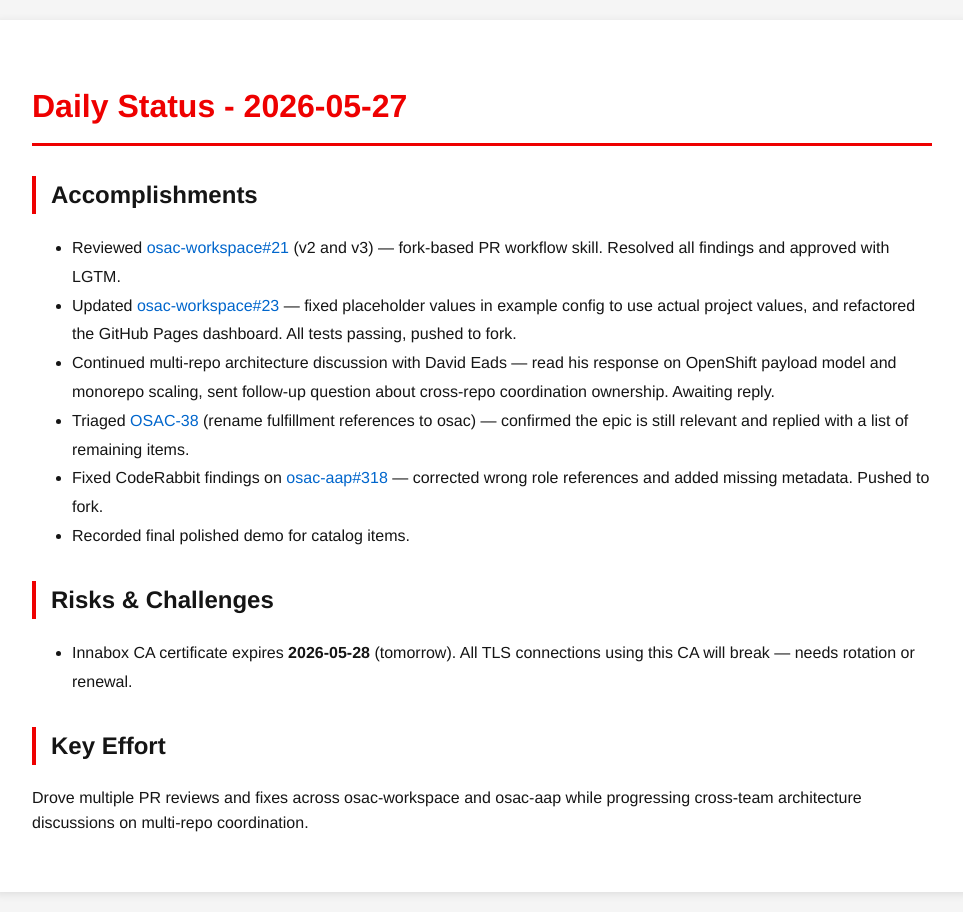
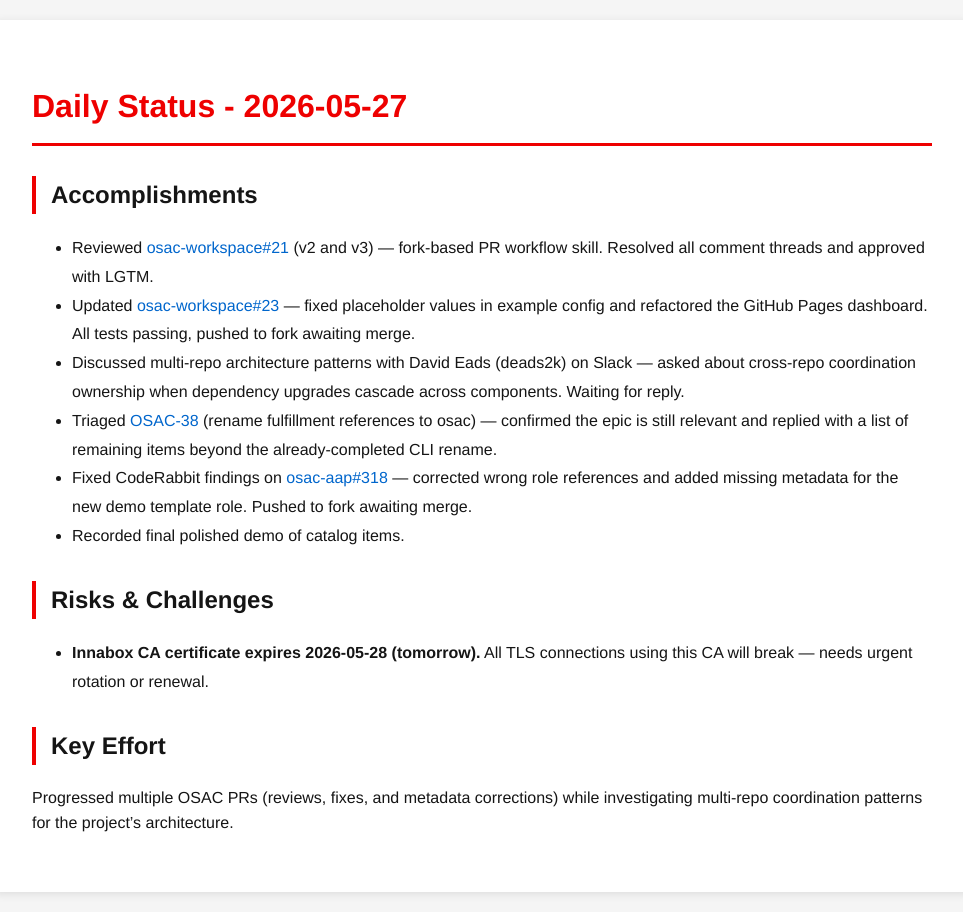
Before and after one commit to tzvatot/daily-status, a Jekyll site: the page built from 2026-05-27.md, in a window 1280 px wide. Shown: the whole page, without its empty margins (158-1121 px from the left). Built offline with Jekyll 4.4.1, drawn with Linux system fonts in a browser that asks for light colours.

Commit message:
Daily status update - 2026-05-27

```diff
--- a/2026-05-27.md
+++ b/2026-05-27.md
@@ -7,15 +7,15 @@
 # Daily Status - 2026-05-27
 
 ## Accomplishments
-- Reviewed [osac-workspace#21](https://github.com/osac-project/osac-workspace/pull/21) (v2 and v3) — fork-based PR workflow skill. Resolved all findings and approved with LGTM.
-- Updated [osac-workspace#23](https://github.com/osac-project/osac-workspace/pull/23) — fixed placeholder values in example config to use actual project values, and refactored the GitHub Pages dashboard. All tests passing, pushed to fork.
-- Continued multi-repo architecture discussion with David Eads — read his response on OpenShift payload model and monorepo scaling, sent follow-up question about cross-repo coordination ownership. Awaiting reply.
-- Triaged [OSAC-38](https://redhat.atlassian.net/browse/OSAC-38) (rename fulfillment references to osac) — confirmed the epic is still relevant and replied with a list of remaining items.
-- Fixed CodeRabbit findings on [osac-aap#318](https://github.com/osac-project/osac-aap/pull/318) — corrected wrong role references and added missing metadata. Pushed to fork.
-- Recorded final polished demo for catalog items.
+- Reviewed [osac-workspace#21](https://github.com/osac-project/osac-workspace/pull/21) (v2 and v3) — fork-based PR workflow skill. Resolved all comment threads and approved with LGTM.
+- Updated [osac-workspace#23](https://github.com/osac-project/osac-workspace/pull/23) — fixed placeholder values in example config and refactored the GitHub Pages dashboard. All tests passing, pushed to fork awaiting merge.
+- Discussed multi-repo architecture patterns with David Eads (deads2k) on Slack — asked about cross-repo coordination ownership when dependency upgrades cascade across components. Waiting for reply.
+- Triaged [OSAC-38](https://redhat.atlassian.net/browse/OSAC-38) (rename fulfillment references to osac) — confirmed the epic is still relevant and replied with a list of remaining items beyond the already-completed CLI rename.
+- Fixed CodeRabbit findings on [osac-aap#318](https://github.com/osac-project/osac-aap/pull/318) — corrected wrong role references and added missing metadata for the new demo template role. Pushed to fork awaiting merge.
+- Recorded final polished demo of catalog items.
 
 ## Risks & Challenges
-- Innabox CA certificate expires **2026-05-28** (tomorrow). All TLS connections using this CA will break — needs rotation or renewal.
+- **Innabox CA certificate expires 2026-05-28 (tomorrow).** All TLS connections using this CA will break — needs urgent rotation or renewal.
 
 ## Key Effort
-Drove multiple PR reviews and fixes across osac-workspace and osac-aap while progressing cross-team architecture discussions on multi-repo coordination.
+Progressed multiple OSAC PRs (reviews, fixes, and metadata corrections) while investigating multi-repo coordination patterns for the project's architecture.
```
